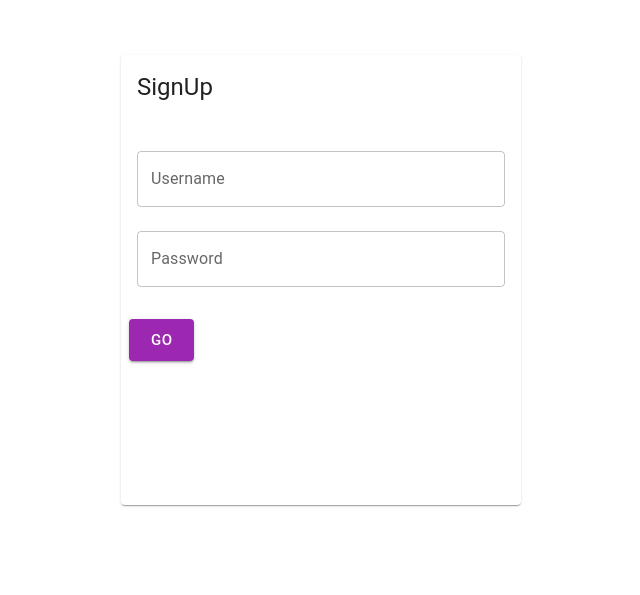
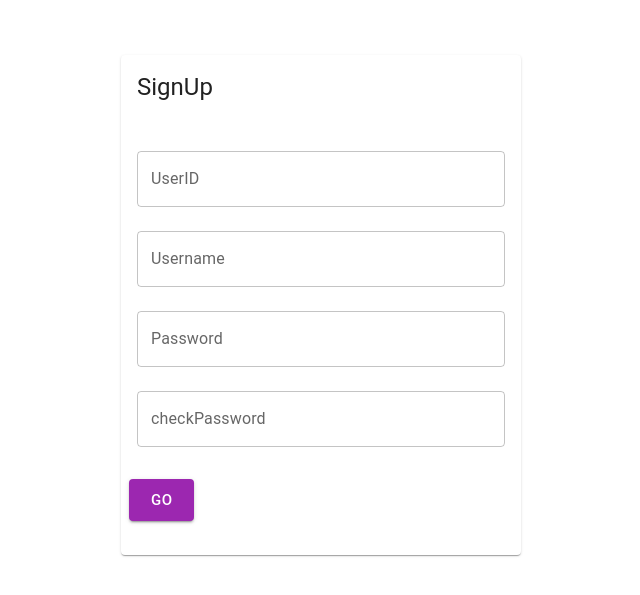
Before and after one commit to claustra01/OUNSE-frontend, a React (Create React App) app: page /signup in a window 1280 px wide. Shown: the part 105-700 px from the top of the page, without its empty margins (319-959 px from the left). Built offline with nearby package versions, Linux system fonts and the light colour scheme; no server answers.

Commit message:
各種page（仮）

```diff
--- a/src/App.css
+++ b/src/App.css
@@ -44,3 +44,7 @@
 .marginAuto{
   margin: 0 auto;
 }
+
+.loginButton{
+  margin:
+}
--- a/src/pages/LogIn/LogIn.tsx
+++ b/src/pages/LogIn/LogIn.tsx
@@ -26,15 +26,15 @@ import {
         padding={20}
       >
         <Card style={cardStyle}>
-          <CardHeader title="ログインページ" />
+          <CardHeader title="LogIn" />
           <CardContent>
             <div>
               <TextField
                 fullWidth
-                id="username"
-                type="email"
-                label="Username"
-                placeholder="Username"
+                id="userID"
+                type="userID"
+                label="UserID"
+                placeholder="UserID"
                 margin="normal"
               />
               <TextField
@@ -48,9 +48,13 @@ import {
             </div>
           </CardContent>
           <CardActions>
-            <Button variant="contained" size="large" color="secondary">
-              Login
-            </Button>
+            <div className="Button">
+                <div className="loginButton">
+                    <Button variant="contained" size="large" color="secondary">
+                    GO
+                    </Button>
+                </div>
+            </div>
           </CardActions>
         </Card>
       </Box>
--- a/src/pages/SignUp/SignUp.tsx
+++ b/src/pages/SignUp/SignUp.tsx
@@ -13,7 +13,7 @@ import {
     const cardStyle = {
       display: "block",
       transitionDuration: "0.3s",
-      height: "450px",
+      height: "500px",
       width: "400px",
       variant: "outlined",
     };
@@ -31,8 +31,16 @@ import {
             <div>
               <TextField
                 fullWidth
-                id="username"
-                type="email"
+                id="userID"
+                type="userID"
+                label="UserID"
+                placeholder="UserID"
+                margin="normal"
+              />
+              <TextField
+                fullWidth
+                id=""
+                type="userName"
                 label="Username"
                 placeholder="Username"
                 margin="normal"
@@ -43,6 +51,14 @@ import {
                 type="password"
                 label="Password"
                 placeholder="Password"
+                margin="normal"
+              />
+              <TextField
+                fullWidth
+                id="checkpassword"
+                type="checkpassword"
+                label="checkPassword"
+                placeholder="checkPassword"
                 margin="normal"
               />
             </div>
```
Also changed, not shown: src/pages/Top/Top.tsx (indentation only).
